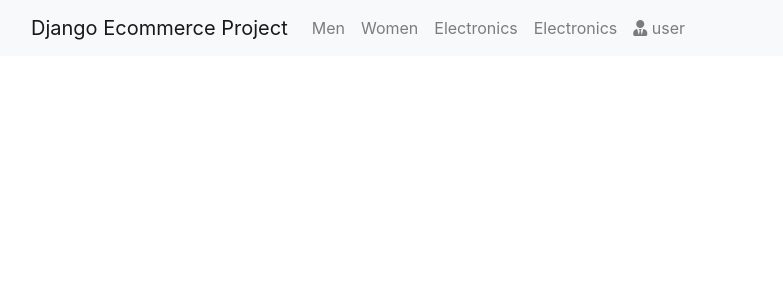
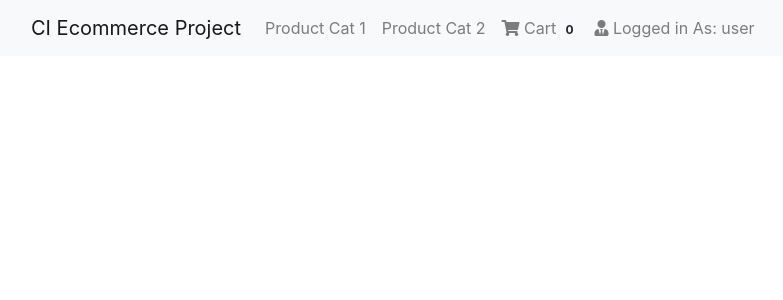
Before and after one commit to Code-Institute-Submissions/SamLookingGlass-FullStack-eCommerce, a Django app: template ecommerceweb/products/templates/base.html in a window 1280 px wide. Shown: the top 300 px of the page, without its empty margins (54-837 px from the left). Run offline with Django 3.2, Linux system fonts and the light colour scheme; the template is opened without the code that fills it, so the values that code supplies are empty; a user stored in the database is signed in; some libraries are stand-ins or nearby versions.

Commit message:
Added login function on carts views and added login button on navbar

```diff
--- a/ecommerceweb/accounts/models.py
+++ b/ecommerceweb/accounts/models.py
@@ -1,5 +1,6 @@
 from django.contrib.auth.models import AbstractUser
 from django.db import models
+
 # Create your models here.
 class MyUser(AbstractUser):
     pass
--- a/ecommerceweb/cart/templates/home.html
+++ b/ecommerceweb/cart/templates/home.html
@@ -1,3 +1,4 @@
+{% load static %}
 {% extends 'base.html' %}
 
 {% block content %}
--- a/ecommerceweb/ecommerceweb/settings.py
+++ b/ecommerceweb/ecommerceweb/settings.py
@@ -143,3 +143,5 @@ AUTHENTICATION_BACKENDS = (
 
 SITE_ID = 1
 LOGIN_REDIRECT_URL = '/'
+
+MESSAGE_STORAGE = "django.contrib.messages.storage.session.SessionStorage"
--- a/ecommerceweb/ecommerceweb/urls.py
+++ b/ecommerceweb/ecommerceweb/urls.py
@@ -17,11 +17,16 @@ from django.contrib import admin
 from django.urls import path, include
 from django.conf.urls.static import static
 from django.conf import settings
+from accounts.views import login
 
 # Include all app urls here
 urlpatterns = [
     path('admin/', admin.site.urls), #Django Admin Access
     path('', include('products.urls', namespace='mainapp')), #Reference point for mainapp
     path('admin/', admin.site.urls),
+    # Path for login
+    path('', login, name='login'),
+    # Path for logout
+    # path('logout/', logout, name='logout')
 
 ] + static(settings.MEDIA_URL, document_root=settings.MEDIA_ROOT)
--- a/ecommerceweb/products/templates/home.html
+++ b/ecommerceweb/products/templates/home.html
@@ -1,4 +1,6 @@
 {% extends 'base.html' %}
+
+{% load static %}
 
 
 {% block content %}
--- a/ecommerceweb/products/templates/navbar.html
+++ b/ecommerceweb/products/templates/navbar.html
@@ -1,42 +1,46 @@
-
+{% load static %}
 {% load cart_tag %}
 
 <nav class="navbar navbar-expand-lg navbar-light bg-light">
+  {% if messages %}
   <div class="container">
-  <a class="navbar-brand" href="/">Django Ecommerce Project</a>
+    {% for message in messages %} {{ message }} {% endfor %}
+  </div>
+  {% endif %}
+
+  <div class="container">
+  <a class="navbar-brand" href="/">CI Ecommerce Project</a>
   <button class="navbar-toggler" type="button" data-toggle="collapse" data-target="#navbarNav" aria-controls="navbarNav" aria-expanded="false" aria-label="Toggle navigation">
     <span class="navbar-toggler-icon"></span>
   </button>
   <div class="collapse navbar-collapse" id="navbarNav">
     <ul class="navbar-nav">
       <li {% if request.path == 'contact' %}class="nav-item active"{% else %}class="nav-item"{% endif %}>
-        <a class="nav-link" href="#">Men <span class="sr-only">(current)</span></a>
+        <a class="nav-link" href="#">Product Cat 1 <span class="sr-only">(current)</span></a>
       </li>
       <li class="nav-item">
-        <a class="nav-link" href="#">Women</a>
+        <a class="nav-link" href="#">Product Cat 2</a>
       </li>
+
+      {% if request.user.is_authenticated %}
       <li class="nav-item">
-        <a class="nav-link" href="#">Electronics</a>
-      </li>
-       <li class="nav-item">
-        <a class="nav-link" href="#">Electronics</a>
-      </li>
-      {% if request.user.is_authenticated %}
-      {% comment %} <li class="nav-item">
-        <a class="nav-link" href="{% url 'mainapp:cart-home' %}">
+        <a class="nav-link" href="{% url 'cart' %}">
           <i class="fa fa-shopping-cart"></i> Cart
           <span class="badge badge-light">{{ request.user| cart_total }}</span>
         </a>
-      </li> {% endcomment %}
+      </li>
+
        <li class="nav-item">
         <a class="nav-link" href="/accounts">
-          <i class="fas fa-user-tie"></i> {{ request.user.username }}
+          <i class="fas fa-user-tie"></i> Logged in As: {{ request.user.username }}
         </a>
       </li>
+
       {% else %}
        <li class="nav-item">
-        <a  class="btn btn-primary" href="/accounts/login/">Login / Register</a>
+        <a  class="btn btn-primary" href="{% url 'login' %}">Login</a>
       </li>
+
       {% endif %}
     </ul>
   </div>
--- a/ecommerceweb/products/templates/product_detail.html
+++ b/ecommerceweb/products/templates/product_detail.html
@@ -1,5 +1,6 @@
+{% extends 'base.html' %}
 
-{% extends 'base.html' %}
+{% load static %}
 
 
 {% block content %}
```
Also changed, not shown: ecommerceweb/accounts/views.py (+7 -0 lines).
